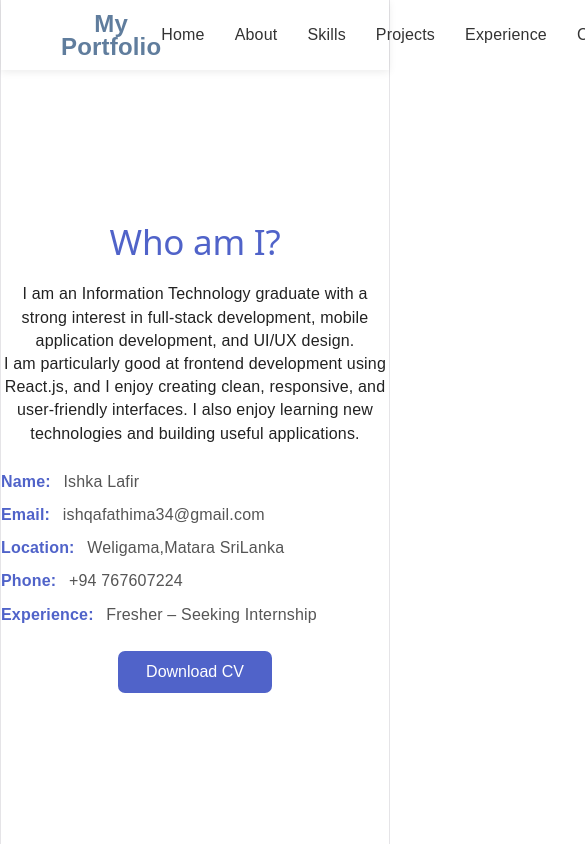
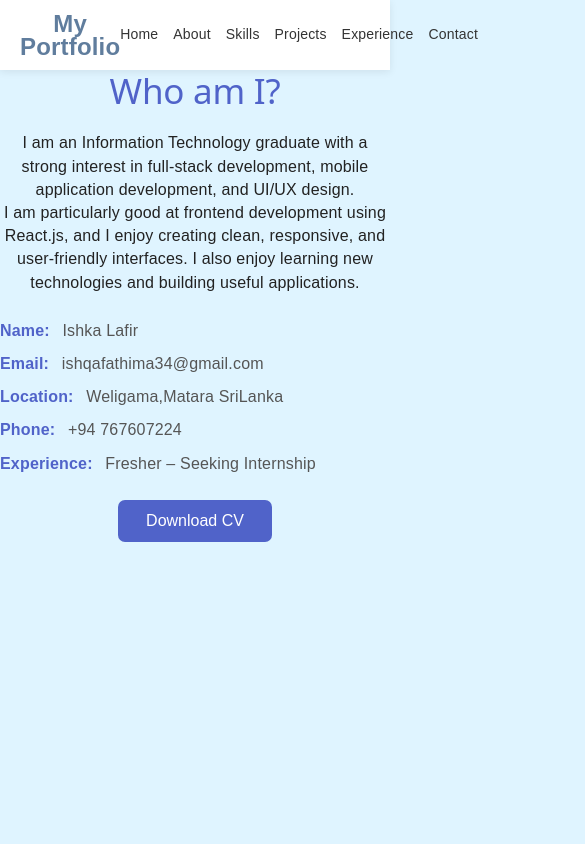
Before and after one commit to ishqafathima/My-Portfolio, a React (Vite) app: page /about in a window 390 px wide. Shown: the top 844 px of the page, 585 px wide, since content can reach past the window. Built offline with nearby package versions, Linux system fonts and the light colour scheme.

Commit message:
update portfolio

```diff
--- a/src/App.css
+++ b/src/App.css
@@ -1,13 +1,31 @@
-
+* {
+  margin: 0;
+  padding: 0;
+  box-sizing: border-box;
+}
 
 html {
   scroll-behavior: smooth;
+}
+
+html,
+body,
+#root {
+  width: 100%;
+  min-height: 100vh;
 }
 
 body {
   font-family: Arial, sans-serif;
   background-color: #dff4ff;
   color: #222;
+}
+
+/* Main App */
+.app {
+  width: 100%;
+  min-height: 100vh;
+  background-color: #dff4ff;
 }
 
 /* Navbar */
@@ -50,14 +68,16 @@ body {
 /* Sections */
 
 section {
+  width: 100%;
   min-height: 80vh;
   padding: 80px 20px;
-   background-color: #dff4ff;
+  background-color: #dff4ff;
 }
 
 .section-content {
+  width: 100%;
   max-width: 900px;
-  margin: auto;
+  margin: 0 auto;
   text-align: center;
 }
 
@@ -70,6 +90,7 @@ section {
 /* Footer */
 
 footer {
+  width: 100%;
   padding: 25px;
   text-align: center;
   background-color: #5063c9;
--- a/src/index.css
+++ b/src/index.css
@@ -12,26 +12,33 @@ html {
   scroll-behavior: smooth;
 }
 
+html,
+body,
+#root {
+  width: 100%;
+  min-height: 100vh;
+}
+
 body {
   margin: 0;
   font-family: Arial, sans-serif;
-  background-color: #ffffff;
+  background-color: #dff4ff;
   color: #222222;
 }
 
 /* =========================
-   Root
+   Root Variables
 ========================= */
 
 :root {
   --text: #6b6375;
   --text-h: #08060d;
-  --bg: #ffffff;
+  --bg: #dff4ff;
   --border: #e5e4e7;
   --code-bg: #f4f3ec;
-  --accent: #aa3bff;
-  --accent-bg: rgba(170, 59, 255, 0.1);
-  --accent-border: rgba(170, 59, 255, 0.5);
+  --accent: #5063c9;
+  --accent-bg: rgba(80, 99, 201, 0.1);
+  --accent-border: rgba(80, 99, 201, 0.5);
   --social-bg: rgba(244, 243, 236, 0.5);
 
   --shadow:
@@ -70,11 +77,11 @@ body {
 ========================= */
 
 #root {
-  width: 1126px;
+  width: 100%;
   max-width: 100%;
-  min-height: 100svh;
+  min-height: 100vh;
 
-  margin: 0 auto;
+  margin: 0;
 
   display: flex;
   flex-direction: column;
@@ -83,9 +90,7 @@ body {
 
   text-align: center;
 
-  border-inline: 1px solid var(--border);
-
-  background-color: #ffffff;
+  background-color: #dff4ff;
 }
 
 /* =========================
@@ -201,16 +206,18 @@ code {
 ========================= */
 
 section {
+  width: 100%;
   min-height: 80vh;
   padding: 80px 20px;
-  background-color: #ffffff;
+  background-color: #dff4ff;
 }
 
 .section-content {
+  width: 100%;
   max-width: 900px;
-  margin: auto;
+  margin: 0 auto;
   text-align: center;
-  background-color: #ffffff;
+  background-color: transparent;
   color: #222222;
 }
 
@@ -225,8 +232,31 @@ section {
 ========================= */
 
 footer {
+  width: 100%;
   padding: 25px;
   text-align: center;
   background-color: #5063c9;
   color: white;
 }
+
+/* =========================
+   Mobile
+========================= */
+
+@media (max-width: 768px) {
+  .navbar {
+    padding: 0 20px;
+  }
+
+  .nav-links {
+    gap: 15px;
+  }
+
+  .nav-links a {
+    font-size: 14px;
+  }
+
+  section {
+    padding: 60px 15px;
+  }
+}
```
